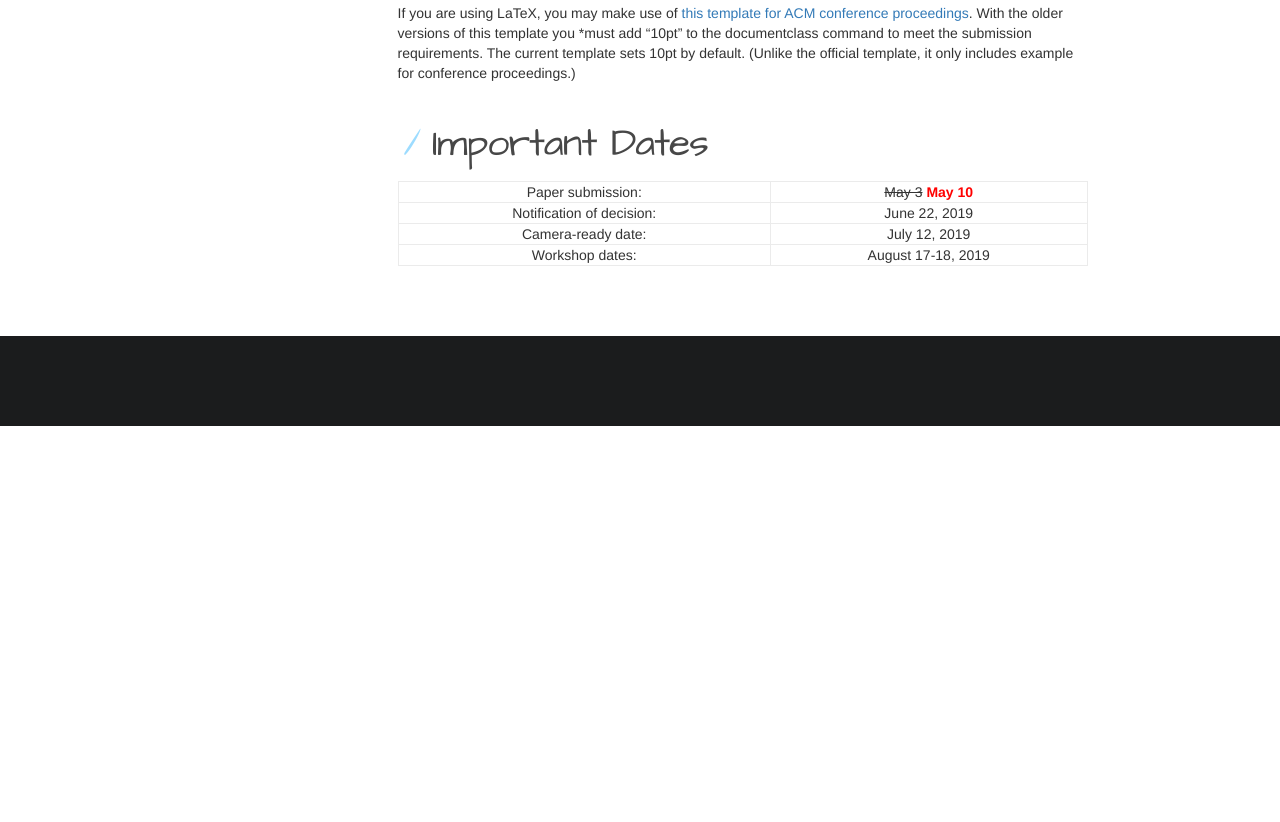
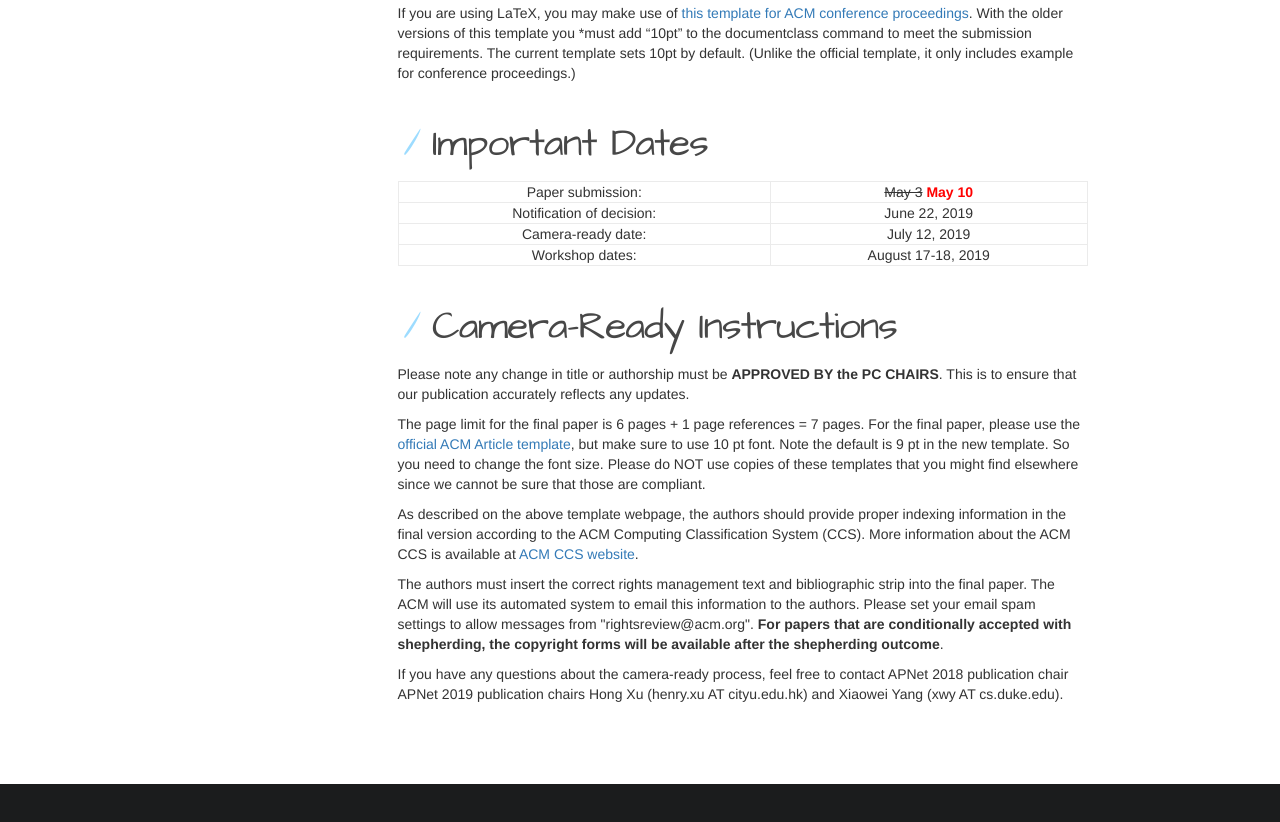
Before and after one commit to baiwei0427/APNet19-Web, a plain HTML site: page cfp.html in a window 1280 px wide. Shown: the part 1581-2403 px from the top of the page. Before the commit the page ends 2007 px from the top, so only its background shows below. Drawn offline with nearby package versions, Linux system fonts and the light colour scheme.

Commit message:
Add camera ready instructions

```diff
--- a/cfp.html
+++ b/cfp.html
@@ -92,6 +92,19 @@
 				<tr><td>Camera-ready date:</td> <td>July 12, 2019</td></tr>
 				<tr><td>Workshop dates:</td> <td>August 17-18, 2019</td></tr>
 			</table>
+
+			<h1><a id="camera-ready" class="anchor" href="#camera-ready" aria-hidden="true"><span aria-hidden="true" class="octicon octicon-link"></span></a>Camera-Ready Instructions</h1>
+
+			<p>Please note any change in title or authorship must be <b>APPROVED BY the PC CHAIRS</b>. This is to ensure that our publication accurately reflects any updates.</p>
+
+			<p>The page limit for the final paper is 6 pages + 1 page references = 7 pages. For the final paper, please use the <a href="http://www.acm.org/publications/proceedings-template">official ACM Article template</a>, but make sure to use 10 pt font. Note the default is 9 pt in the new template. So you need to change the font size. Please do NOT use copies of these templates that you might find elsewhere since we cannot be sure that those are compliant.</p>
+
+			<p>As described on the above template webpage, the authors should provide proper indexing information in the final version according to the ACM Computing Classification System (CCS). More information about the ACM CCS is available at <a href="http://www.acm.org/publications/class-2012">ACM CCS website</a>.</p>
+
+			<p>The authors must insert the correct rights management text and bibliographic strip into the final paper. The ACM will use its automated system to email this information to the authors. Please set your email spam settings to allow messages from "rightsreview@acm.org". <b>For papers that are conditionally accepted with shepherding, the copyright forms will be available after the shepherding outcome</b>.</p>
+
+			<p>If you have any questions about the camera-ready process, feel free to contact APNet 2018 publication chair APNet 2019 publication chairs Hong Xu (henry.xu AT cityu.edu.hk) and Xiaowei Yang (xwy AT cs.duke.edu).</p>
+
         </div>
       </div>
 
```
